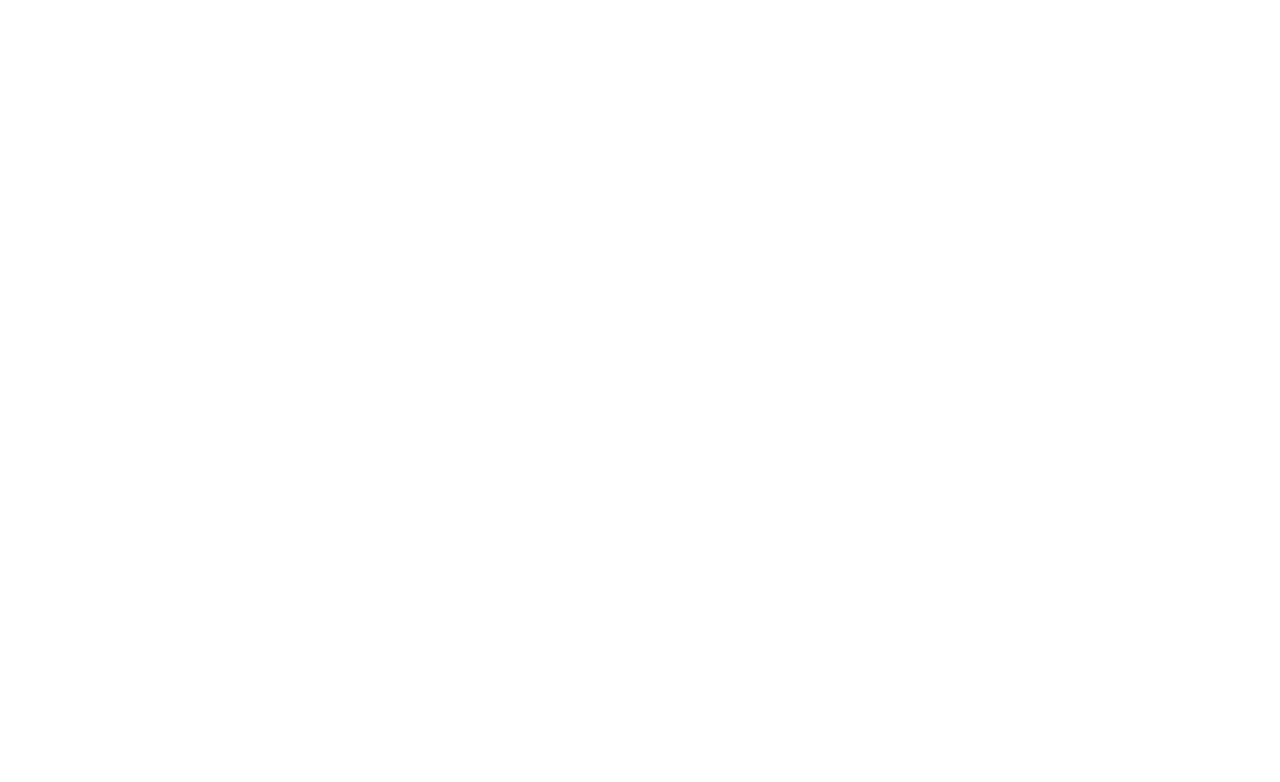
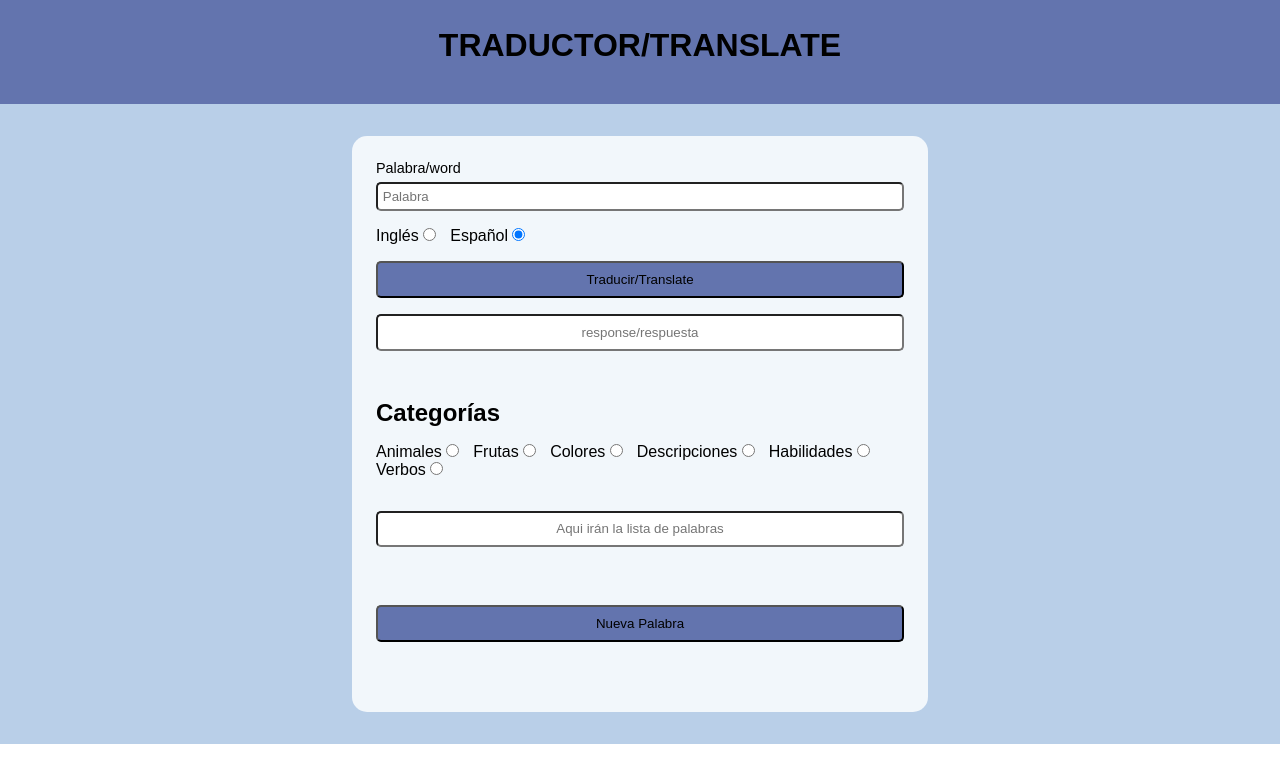
Before and after one commit to ronaldp12/dictionary, a plain HTML site: page index.html in a window 1280 px wide. Drawn offline with Linux system fonts and the light colour scheme.

Commit message:
diseño listo

```diff
--- a/index.html
+++ b/index.html
@@ -3,11 +3,62 @@
 <head>
     <meta charset="UTF-8">
     <meta name="viewport" content="width=device-width, initial-scale=1.0">
+    <link rel="stylesheet" href="style.css">
     <title>Document</title>
 </head>
 <body>
-    <header>
-        <h1></h1>
+    <header class="header">
+        <h1>TRADUCTOR/TRANSLATE</h1>
     </header>
+
+    <section class="section-main">
+
+        <div class="container-main">
+
+            <div class="container-word">
+                <p>Palabra/word</p>
+                <input type="text" placeholder="Palabra">
+            </div>
+
+            <div class="radio-group">
+                <label for="ingles">Inglés</label>
+                <input type="radio" id="ingles" name="idioma" value="ingles">
+                <label for="español">Español</label>
+                <input type="radio" id="español" name="idioma" value="español" checked>
+            </div>
+
+            <div class="input-group">
+                <button class="button">Traducir/Translate</button>
+                <input type="text" id="respuesta" placeholder="response/respuesta">
+            </div>
+
+            <div class="categories">
+
+                <h2>Categorías</h2>
+
+                <div class="radio-group">
+                  <label for="animales">Animales</label>
+                  <input type="radio" id="animales" name="categorie" value="animales">
+                  <label for="frutas">Frutas</label>
+                  <input type="radio" id="frutas" name="categorie" value="frutas">
+                  <label for="colores">Colores</label>
+                  <input type="radio" id="colores" name="categorie" value="colores">
+                  <label for="descripciones">Descripciones</label>
+                  <input type="radio" id="descripciones" name="categorie" value="descripciones">
+                  <label for="habilidades">Habilidades</label>
+                  <input type="radio" id="habilidades" name="categorie" value="habilidades">
+                  <label for="verbos">Verbos</label>
+                  <input type="radio" id="verbos" name="categorie" value="verbos">
+                </div>
+
+                <div class="input-group">
+                    <input class="input2" type="text" id="respuesta" placeholder="Aqui irán la lista de palabras">
+                    <button class="button">Nueva Palabra</button>
+                </div>
+
+            </div>
+
+        </div>
+    </section>
 </body>
 </html>
--- a/style.css
+++ b/style.css
@@ -0,0 +1,81 @@
+* {
+    margin: 0;
+    padding: 0;
+    box-sizing: border-box;
+    font-family: "Montserrat", sans-serif;
+}
+
+body {
+    height: 100vh;
+    overflow-x: hidden;
+}
+
+.header{
+    width: 100%;
+    height: 13%;
+    background-color: #6374ae;
+    text-align: center;
+    padding-top: 1.7rem;
+}
+
+.section-main{
+    width: 100%;
+    height: 80%;
+    background-color: #b9cfe8;
+    display: flex;
+    justify-content: center;
+}
+
+.container-main{
+    width: 45%;
+    height: 90%;
+    background-color: #f2f7fb;
+    margin-top: 2rem;
+    border-radius: 15px;
+    padding: 1.5rem;
+}
+
+.container-word >p{
+    font-size: 0.9rem;
+    margin-bottom: 0.4rem;
+}
+
+.container-word >input{
+    width: 100%;
+    height: 7%;
+    border-radius: 5px;
+    padding: 0.3rem;
+}
+
+.radio-group{
+    margin-top: 1rem;
+}
+
+.radio-group> input{
+    margin-right: 0.6rem;
+}
+
+.button{
+    width: 100%;
+    height: 2.3rem;
+    margin-top: 1rem;
+    border-radius: 5px;
+    background-color: #6374ae;
+    margin-bottom: 1rem;
+}
+
+.input-group >input{
+    width: 100%;
+    height: 2.3rem;
+    text-align: center;
+    border-radius: 5px;
+}
+
+.categories{
+    margin-top: 3rem;
+}
+
+.input2{
+    margin-top: 2rem;
+    margin-bottom: 2.6rem;
+}
```
